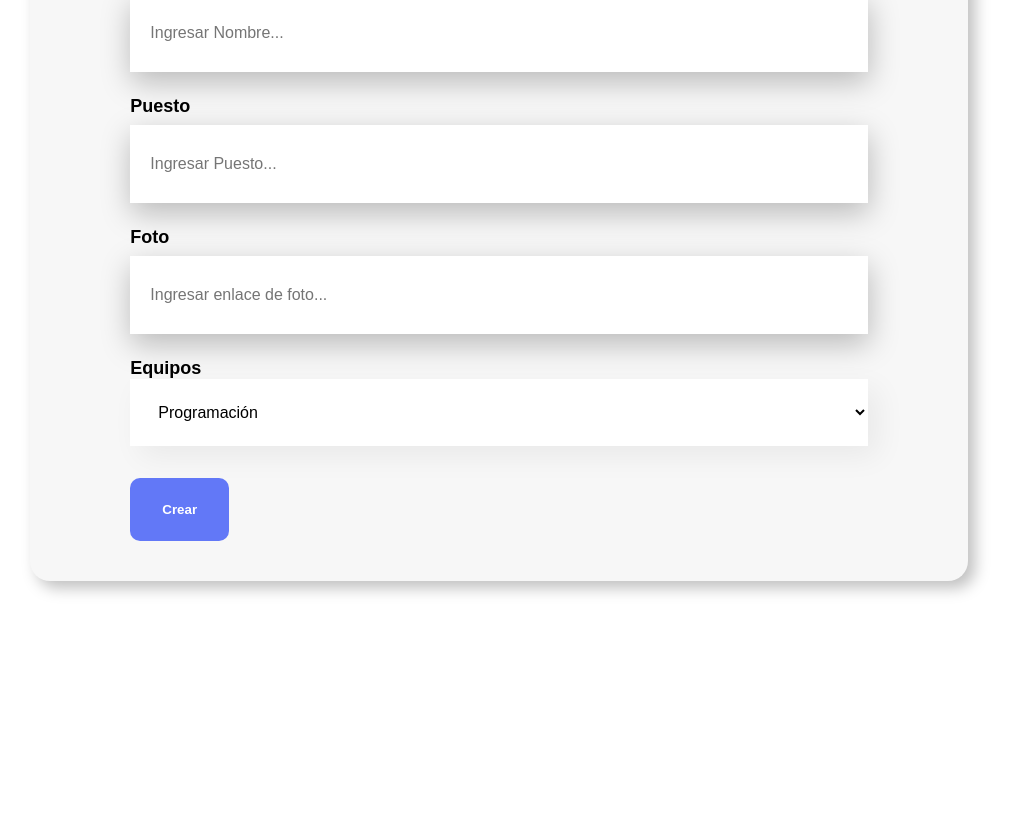
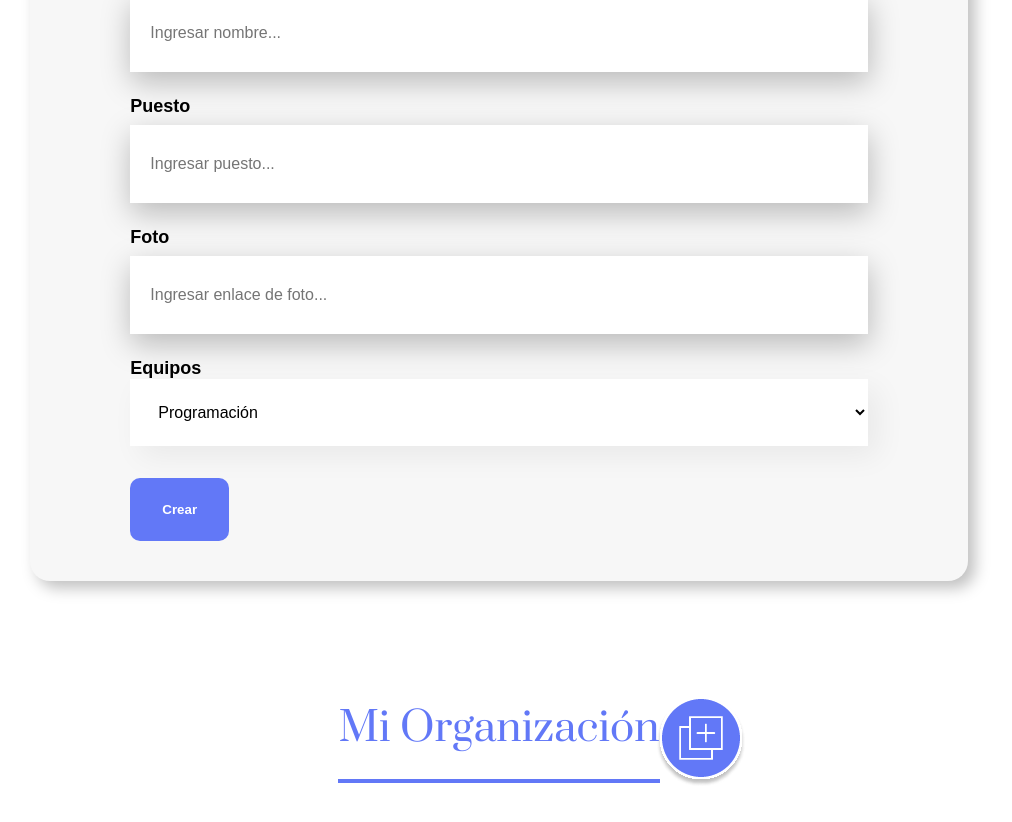
Before and after one commit to sriveraar/alura_react-org, a React (Create React App) app: page / in a window 1280 px wide. Shown: the part 720-1542 px from the top of the page, without its empty margins (141-1153 px from the left). Before the commit the page ends 1381 px from the top, so only its background shows below. Built offline with nearby package versions, Linux system fonts and the light colour scheme; a web font is replaced by a local one.

Commit message:
actualización al formulario

```diff
--- a/src/App.js
+++ b/src/App.js
@@ -1,12 +1,25 @@
+import { useState } from 'react';
 import './App.css';
-import Header from "./componentes/Header/Header"
+import Header from "./componentes/Header/Header";
 import Formulario from './componentes/Formulario/Formulario';
+import MiOrg from './componentes/MiOrg';
 
 function App() {
+  const [mostrarFormulario, actualizarMostrar] = useState(true)
+
+  // Terbarui --> condicion ? seMuestra : noSeMuestra
+  // condición && seMuestra
+
+  const cambiarMostrar = () =>{
+    actualizarMostrar(!mostrarFormulario)
+  }
+
   return (
     <div>
       <Header />
-      <Formulario />
+      {/* { mostrarFormulario === true ? <Formulario /> : <div></div>} */}
+      {mostrarFormulario && <Formulario />}
+      <MiOrg cambiarMostrar={cambiarMostrar} />
     </div>
   );
 }
--- a/src/componentes/CampoTexto/index.js
+++ b/src/componentes/CampoTexto/index.js
@@ -1,10 +1,21 @@
+import { useState } from 'react'
 import "./CampoTexto.css"
 
 const CampoTexto = (props) => {
     const placeholderModificado = `${props.placeholder}...`
+
+    const manejarCambio = (e) =>{
+        props.actualizarValor(e.targe.value)
+    }
+
     return (<div className="campo-texto">
         <label>{props.titulo}</label>
-        <input placeholder={placeholderModificado} required />
+        <input
+            placeholder={placeholderModificado}
+            required={props.required}
+            value={props.valor}
+            onChange={manejarCambio}
+        />
     </div>)
 }
 
--- a/src/componentes/Formulario/Formulario.js
+++ b/src/componentes/Formulario/Formulario.js
@@ -1,3 +1,4 @@
+import {useState} from 'react'
 import "./Formulario.css"
 import CampoTexto from "../CampoTexto"
 import ListaOpciones from "../ListaOpciones"
@@ -5,17 +6,51 @@
 
 const Formulario = () =>{
 
-    const manejarEnvio = (event) =>{
-        event.preventDefault()
+    const [nombre, actualizarNombre] = useState("")
+    const [puesto, actualizarPuesto] = useState("")
+    const [foto, actualizarFoto] = useState("")
+    const [equipo, actualizarEquipo] = useState("")
+
+    const manejarEnvio = (e) =>{
+        e.preventDefault()
+        let datosAEnviar = {
+            nombre,
+            puesto,
+            foto,
+            equipo
+        }
     }
 
     return <section className="formulario">
         <form onSubmit={manejarEnvio}>
             <h2>Rellerna el formulario para crear el colaborador</h2>
-            <CampoTexto titulo="Nombre" placeholder="Ingresar Nombre" />
-            <CampoTexto titulo="Puesto" placeholder="Ingresar Puesto" />
-            <CampoTexto titulo="Foto" placeholder="Ingresar enlace de foto" />
-            <ListaOpciones />
+            <CampoTexto
+            titulo="Nombre"
+            placeholder="Ingresar nombre"
+            required
+            valor={nombre}
+            actualizarValor={actualizarNombre}
+
+            />
+            <CampoTexto
+            titulo="Puesto"
+            placeholder="Ingresar puesto"
+            required
+            valor={puesto}
+            actualizarValor={actualizarPuesto}
+            />
+            <CampoTexto
+            titulo="Foto"
+            placeholder="Ingresar enlace de foto"
+            required
+            valor={foto}
+            actualizarValor={actualizarFoto}
+            />
+
+            <ListaOpciones
+                valor={equipo}
+                actualizarEquipo={actualizarEquipo}
+            />
             <Boton>
                 Crear
             </Boton>
--- a/src/componentes/ListaOpciones/index.js
+++ b/src/componentes/ListaOpciones/index.js
@@ -1,6 +1,6 @@
 import "./ListaOpciones.css"
 
-const ListaOpciones = () =>{
+const ListaOpciones = (props) =>{
 
     // Metodo map => arreglo.map ( (equipo, index) => {
     //  return <option></option>
@@ -16,10 +16,16 @@
         "Innovación y Gestión"
     ]
 
+    const manejarCambio = (e) =>{
+        props.actualizarEquipo(e.target.value)
+
+    }
+
     return <div className="lista-opciones">
         <label>Equipos</label>
-        <select>
-            { equipos.map( (equipo, index) => <option key={index}>{equipo}</option>)}
+        <select value="props.valor" onChange={manejarCambio}>
+            <option value="" disabled defaultValue="" hidden>Seleccionar equipo</option>
+            { equipos.map( (equipo, index) => <option key={index} value={equipo}>{equipo}</option>)}
         </select>
     </div>
 }
--- /dev/null
+++ b/src/componentes/MiOrg/MiOrg.css
@@ -0,0 +1,20 @@
+.orgSection{
+    width: 100%;
+    display: flex;
+    justify-content: center;
+    align-items: center;
+}
+
+.title{
+    color: #6278f7;
+    font-size: 40px;
+    font-weight: 400;
+    padding-bottom: 24px;
+    border-bottom: 4px solid #6278f7;
+}
+
+.orgSection img{
+    position: absolute;
+    right: 30%;
+    cursor: pointer;
+}
--- /dev/null
+++ b/src/componentes/MiOrg/index.js
@@ -0,0 +1,19 @@
+import { useState } from "react"
+import "./MiOrg.css"
+
+const MiOrg = (props) => {
+    // Estado - hooks
+    // useState
+    // const [nombreVariable, funcionActualizada] = usestate(ValorInicial)
+    // const [mostrar, actualizarMostrar] = useState(true)
+    // const manejarClick = () => {
+    //     actualizarMostrar(!mostrar)
+    // }
+
+    return <section className="orgSection">
+        <h3 className="title">Mi Organización</h3>
+        <img src="/img/add.png" alt="add" onClick={props.cambiarMostrar} />
+    </section>
+}
+
+export default MiOrg
```
Also changed, not shown: public/img/add.png (added).
